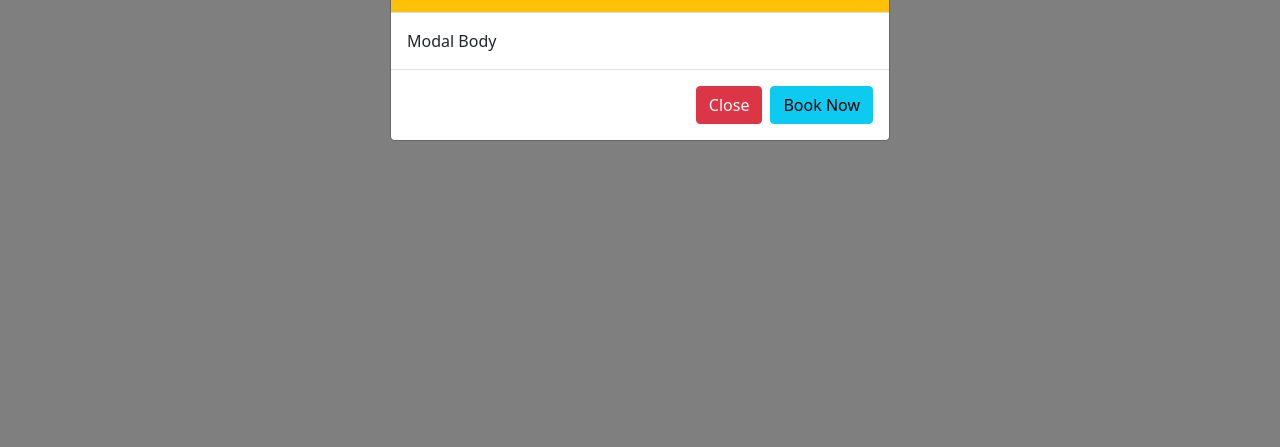
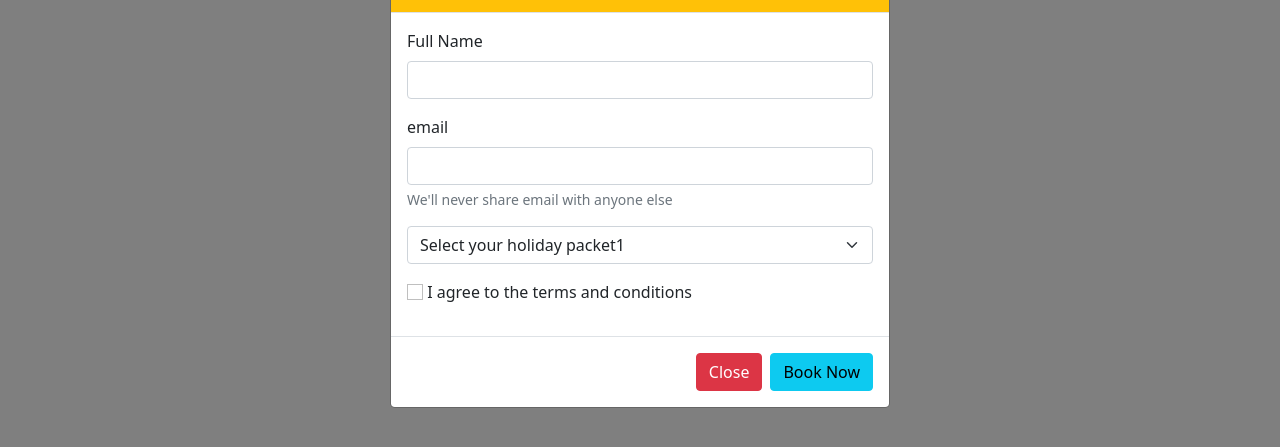
Before and after one commit to daveyedgar/daveyedgar-Traveler_Info_Example, a plain HTML site: page index.html in a window 1280 px wide. Both pictures are taken after a click on the button "Book It!". Shown: the part 79-526 px from the top of the page. Drawn offline with nearby package versions, Linux system fonts and the light colour scheme.

Commit message:
progress

```diff
--- a/index.html
+++ b/index.html
@@ -35,7 +35,30 @@ MODAL
         <button class="btn-close" type="button" data-bs-dismiss="modal" aria-label="close"></button>
       </div>
       <div class="modal-body">
-        Modal Body
+        <form action="">
+          <div class="mb-3">
+            <label for="fullname" class="form-label" aria-describedby="fullnameHelp">Full Name</label>
+            <input type="text" class="form-control">
+          </div>
+          <div class="mb-3">
+            <label for="email" class="form-label" aria-describedby="emailHelp">email</label>
+            <input type="email" class="form-control">
+            <div class="form-text" id="infoHelp">We'll never share email with anyone else</div>
+          </div>
+          <div class="mb-3">
+            <select name="" id="" class="form-select" aria-label="Select Menu">
+              <option selected>Select your holiday packet1</option>
+              <option value="h1">Holiday Packet 1</option>
+              <option value="h2">Holiday Packet 2</option>
+              <option value="h3">Holiday Packet 3</option>
+            </select>
+          </div>
+          <div class="mb-3" form-check>
+            <input type="text" class="form-check-input" id="checkbox">
+            <label for="checkbox" class="form-check-label">I agree to the terms and conditions</label>
+
+          </div>
+        </form>
       </div>
       <div class="modal-footer">
         <button class="btn btn-danger" type="button" data-bs-dismiss="modal">Close</button>
```
